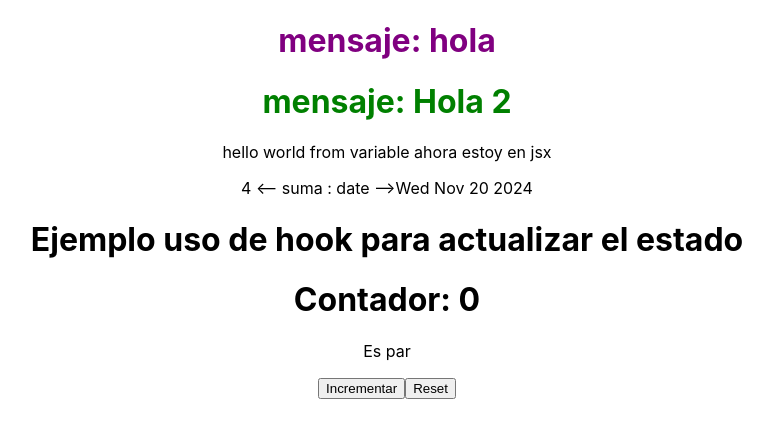
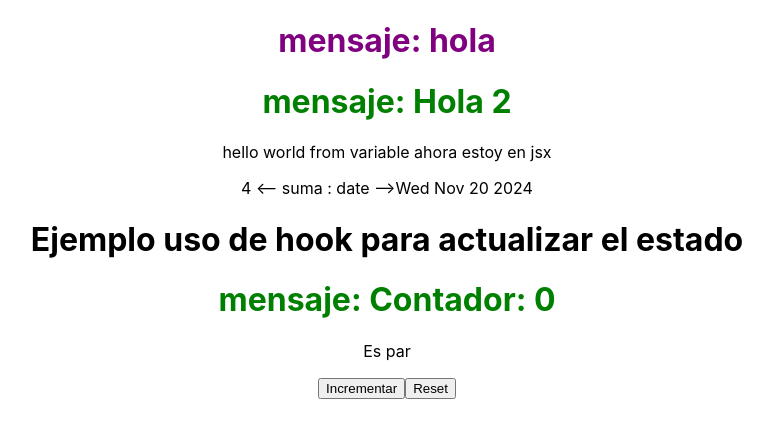
Before and after one commit to ErnestinaKerbs/react-course, a React (Create React App) app: page / in a window 1280 px wide. Shown: the top 438 px of the page, without its empty margins (253-1026 px from the left). Built offline with nearby package versions, Linux system fonts and the light colour scheme.

Commit message:
re renderizado de componentes

```diff
--- a/src/Contador.js
+++ b/src/Contador.js
@@ -1,4 +1,5 @@
 import { useState } from "react";
+import Mensaje from "./Mensaje";
 const Contador =() => {
 
     //hook
@@ -21,7 +22,10 @@ const Contador =() => {
 
     return (
         <div>
-            <h1>Contador: {contadorValue}</h1>
+
+            {/* los componentes se re renderizan cada vez que cambia su estado interno (el caso del hook usado aquí),
+                o cuando le llegan nuevas props (el caso del componente Mensaje) */}
+            <Mensaje color = {isEven ? "green" : "red"} message = {"Contador: " + contadorValue}></Mensaje>
             <p>{isEven ? "Es par" : "Es impar"}</p>
             <button onClick={handleClick}>Incrementar</button>
             <button onClick={handleClickReset}>Reset</button>
```
